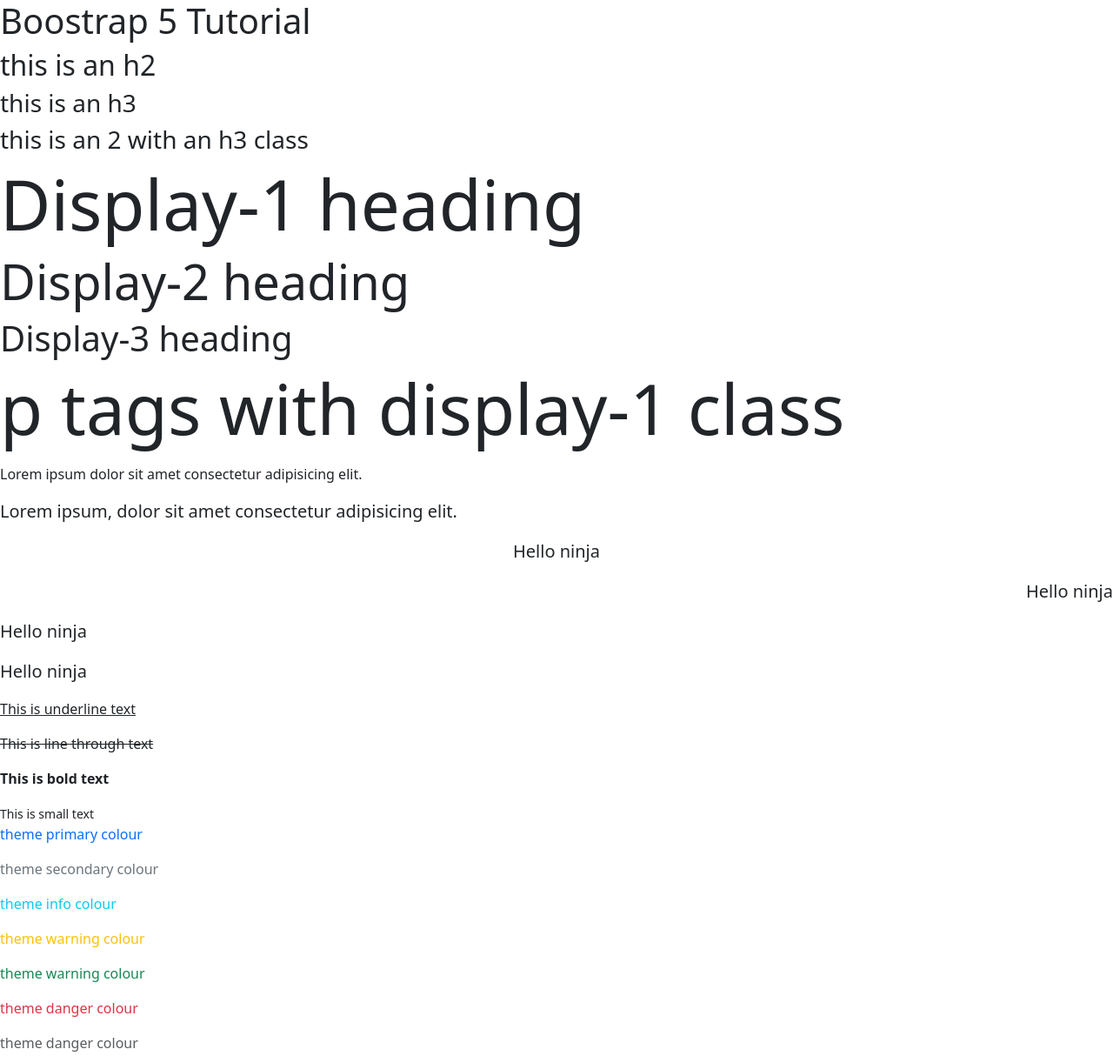
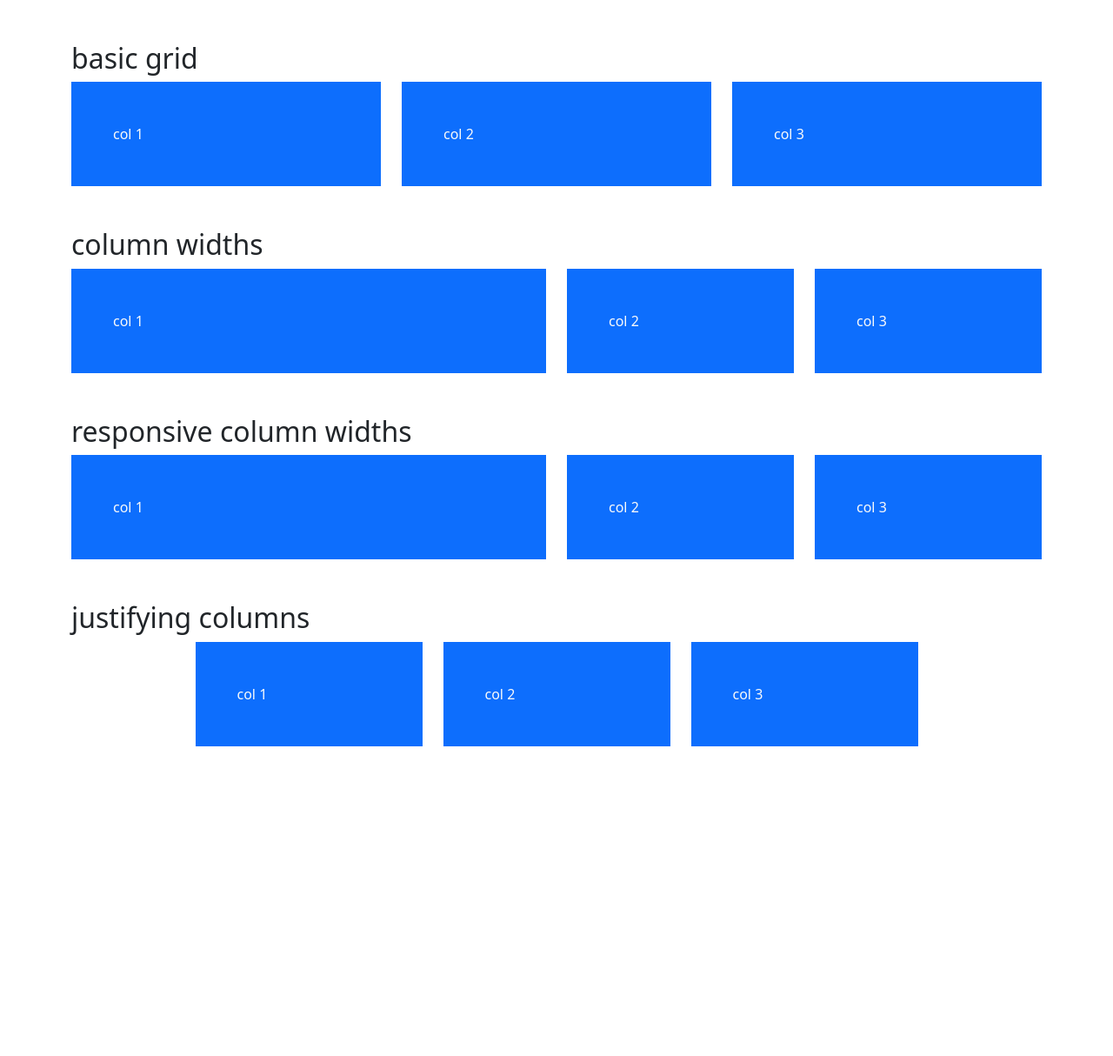
Before and after one commit to Papayaweb00/coursBootstrap, a plain HTML site: page index.html in a window 1280 px wide. Shown: the top 1214 px of the page at 87% size. After the commit the page ends 906 px from the top, so only its background shows below. Drawn offline with nearby package versions, Linux system fonts and the light colour scheme.

Commit message:
grid layout

```diff
--- a/index.html
+++ b/index.html
@@ -10,45 +10,65 @@
 </head>
 
 <body>
-    <!--  heading tags -->
-    <h1>Boostrap 5 Tutorial</h1>
-    <h2>this is an h2</h2>
-    <h3>this is an h3</h3>
-    <h2 class="h3">this is an 2 with an h3 class</h2>
+    <div class="container-lg my-5">
+        <h2>basic grid</h2>
+        <div class="row">
+            <div class="col">
+                <div class="p-5 bg-primary text-light">col 1</div>
+            </div>
+            <div class="col">
+                <div class="p-5 bg-primary text-light">col 2</div>
+            </div>
+            <div class="col">
+                <div class="p-5 bg-primary text-light">col 3</div>
+            </div>
+        </div>
+    </div>
 
-    <!-- display headings -->
-    <h1 class="display-1">Display-1 heading</h1>
-    <h1 class="display-4">Display-2 heading</h1>
-    <h1 class="display-6">Display-3 heading</h1>
-    <p class="display-1">p tags with display-1 class</p>
-    <!-- lead text & alignment -->
-    <p>Lorem ipsum dolor sit amet consectetur adipisicing elit.</p>
-    <p class="lead">Lorem ipsum, dolor sit amet consectetur adipisicing elit.</p>
+    <div class="container-lg my-5">
+        <h2>column widths</h2>
+        <div class="row">
+            <div class="col-6">
+                <div class="p-5 bg-primary text-light">col 1</div>
+            </div>
+            <div class="col-3">
+                <div class="p-5 bg-primary text-light">col 2</div>
+            </div>
+            <div class="col-3">
+                <div class="p-5 bg-primary text-light">col 3</div>
+            </div>
+        </div>
+    </div>
 
-    <p class="lead text-center">Hello ninja</p>
-    <p class="lead text-end">Hello ninja</p>
-    <p class="lead text-start">Hello ninja</p>
-    <p class="lead">Hello ninja</p>
+    <div class="container-lg my-5">
+        <h2>responsive column widths</h2>
+        <div class="row gy-3">
+            <div class="col-sm-4 col-lg-6">
+                <div class="p-5 bg-primary text-light">col 1</div>
+            </div>
+            <div class="col-sm-4 col-lg-3">
+                <div class="p-5 bg-primary text-light">col 2</div>
+            </div>
+            <div class="col-sm-4 col-lg-3">
+                <div class="p-5 bg-primary text-light">col 3</div>
+            </div>
+        </div>
+    </div>
 
-    <!-- text decoration & font weight -->
-    <p class="text-decoration-underline">This is underline text</p>
-    <p class="text-decoration-line-through">This is line through text</p>
-    <p class="fw-bold">This is bold text</p>
-    <small>This is small text</small>
-
-    <!-- text colours -->
-    <p class="text-primary">theme primary colour</p>
-    <p class="text-secondary">theme secondary colour</p>
-    <p class="text-info">theme info colour</p>
-    <p class="text-warning">theme warning colour</p>
-    <p class="text-success">theme warning colour</p>
-    <p class="text-danger">theme danger colour</p>
-    <p class="text-muted">theme danger colour</p>
-
-    <!-- bg colors -->
-    <p class="text-white bg-primary">white text on primary bg</p>
-    <p class="text-white bg-secondary">white text on secondary bg</p>
-    <p class="text-light bg-danger">white text on secondary bg</p>
+    <div class="container-lg my-5">
+        <h2>justifying columns</h2>
+        <div class="row justify-content-center">
+            <div class="col-md-3">
+                <div class="p-5 bg-primary text-light">col 1</div>
+            </div>
+            <div class="col-md-3">
+                <div class="p-5 bg-primary text-light">col 2</div>
+            </div>
+            <div class="col-md-3">
+                <div class="p-5 bg-primary text-light">col 3</div>
+            </div>
+        </div>
+    </div>
 
 
     <script src="https://cdn.jsdelivr.net/npm/bootstrap@5.3.3/dist/js/bootstrap.bundle.min.js"
```
